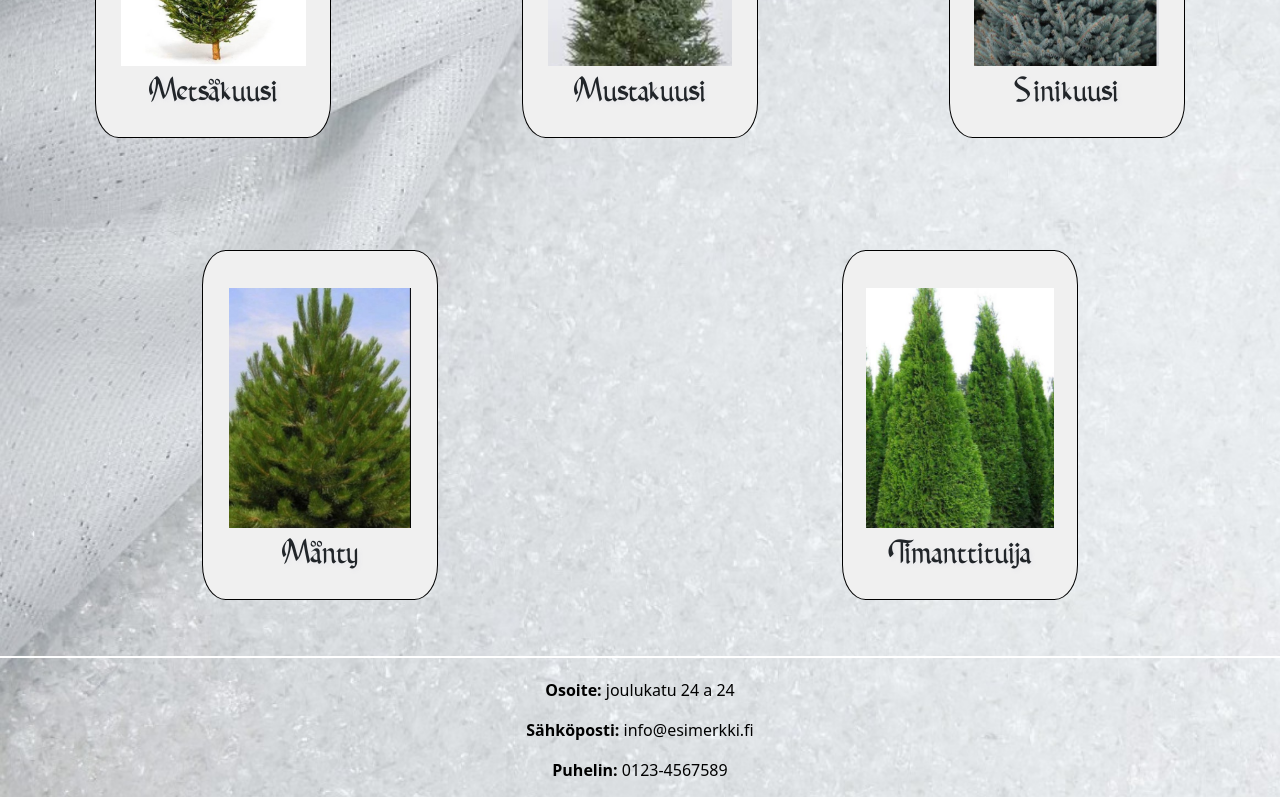
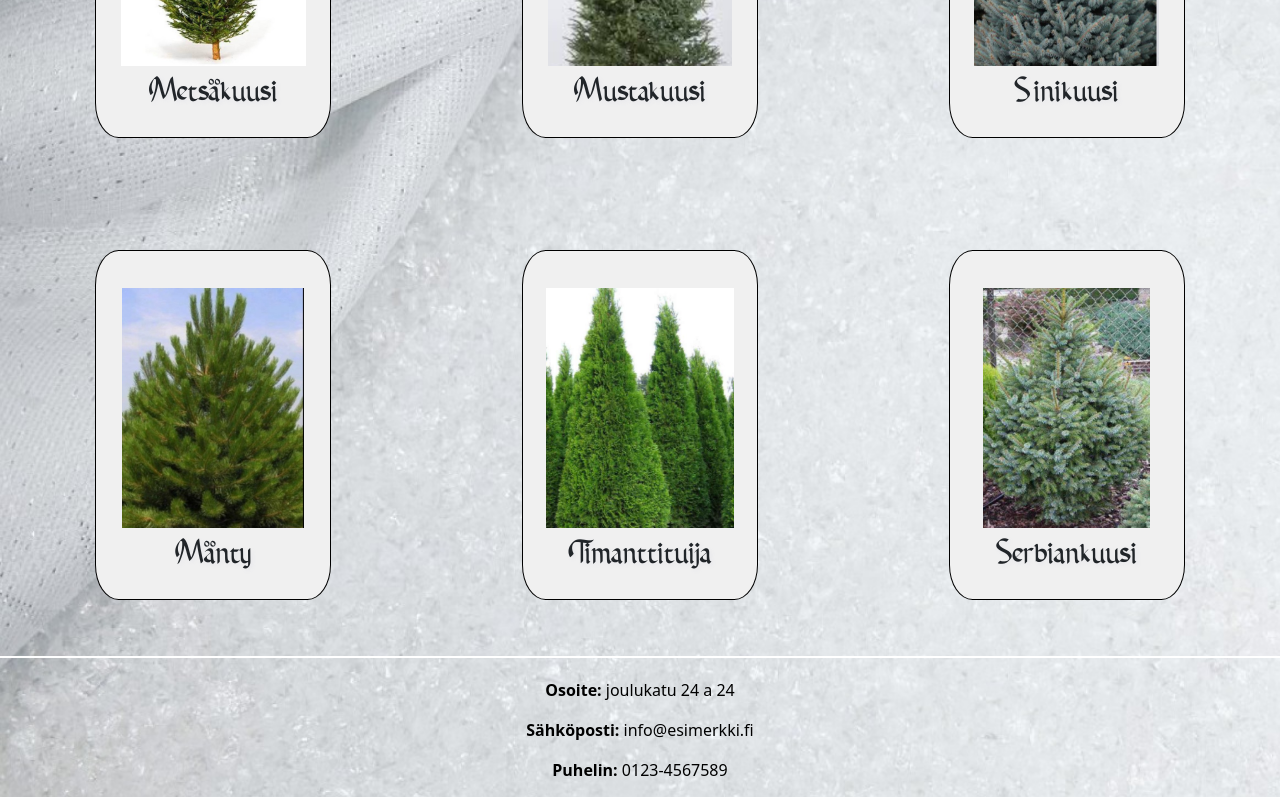
Before and after one commit to Verkkopalveluprojekti-Ryhma10/joulukuusikauppa, a React (Create React App) app: page /Kuuset in a window 1280 px wide. Shown: the part 557-1354 px from the top of the page. Built offline with nearby package versions, Linux system fonts and the light colour scheme; no server answers.

Commit message:
serbiankuusi lisätty

```diff
--- a/src/pages/Kuuset.js
+++ b/src/pages/Kuuset.js
@@ -4,6 +4,7 @@ import Mustakuusi from '../assets/images/mustakuusi.jpg';
 import Sinikuusi from '../assets/images/sinikuusi.jpg';
 import Manty from '../assets/images/manty.jpg'
 import Tuija from '../assets/images/tuija.jpg'
+import Serbiankuusi from '../assets/images/serbiankuusi.jpg'
 
 const TreeType = ({ type, image, label, description }) => {
     const [expanded, setExpanded] = useState(false);
@@ -121,6 +122,12 @@ const TreeType = ({ type, image, label, description }) => {
         image={Tuija}
         label="Timanttituija"
         description=""/>
+
+        <TreeType
+        type="Serbiankuusi"
+        image={Serbiankuusi}
+        label="Serbiankuusi"
+        description=""/>
       </div>
     );
   };
```
Also changed, not shown: src/assets/images/serbiankuusi.jpg (added).
